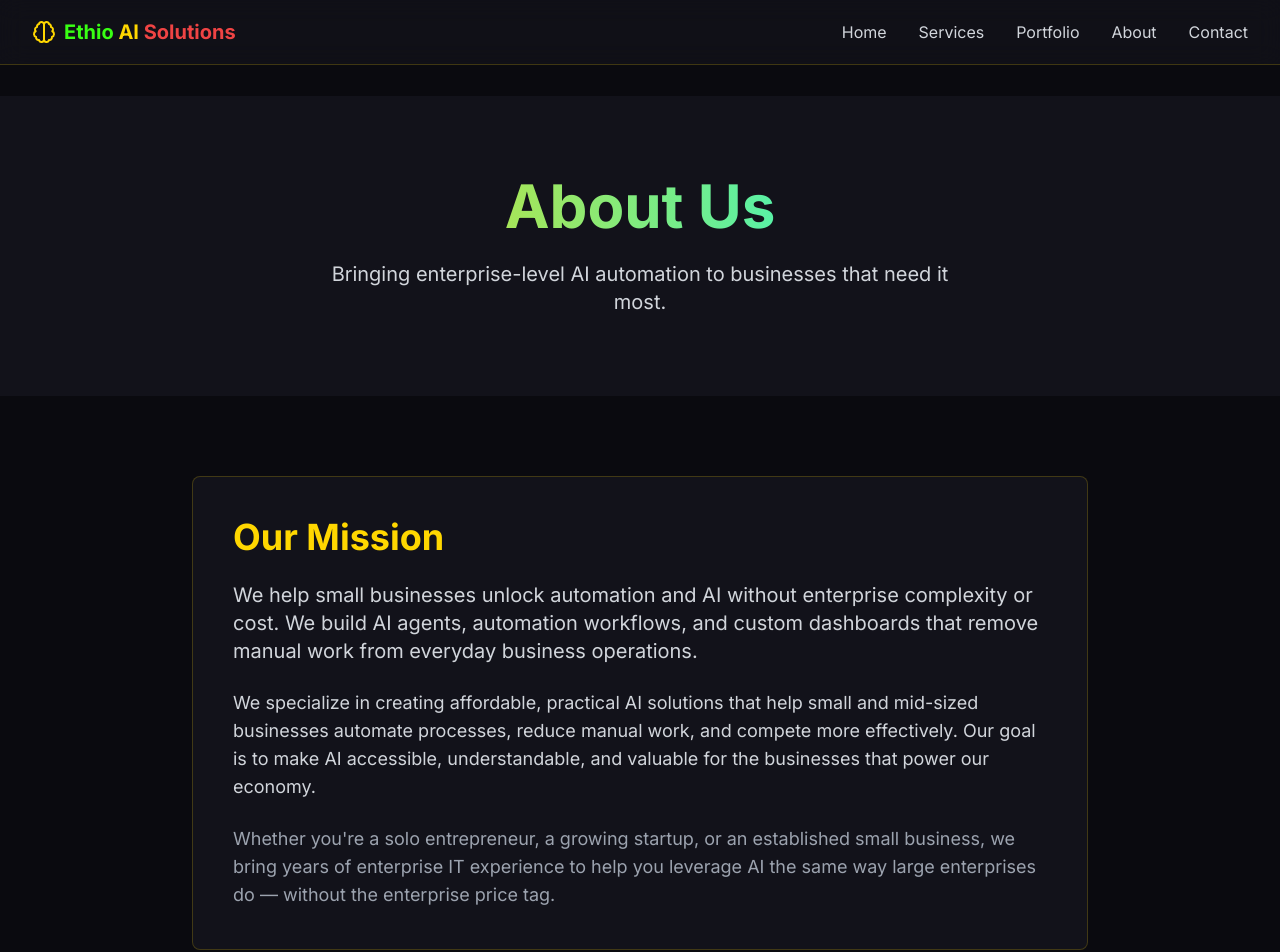
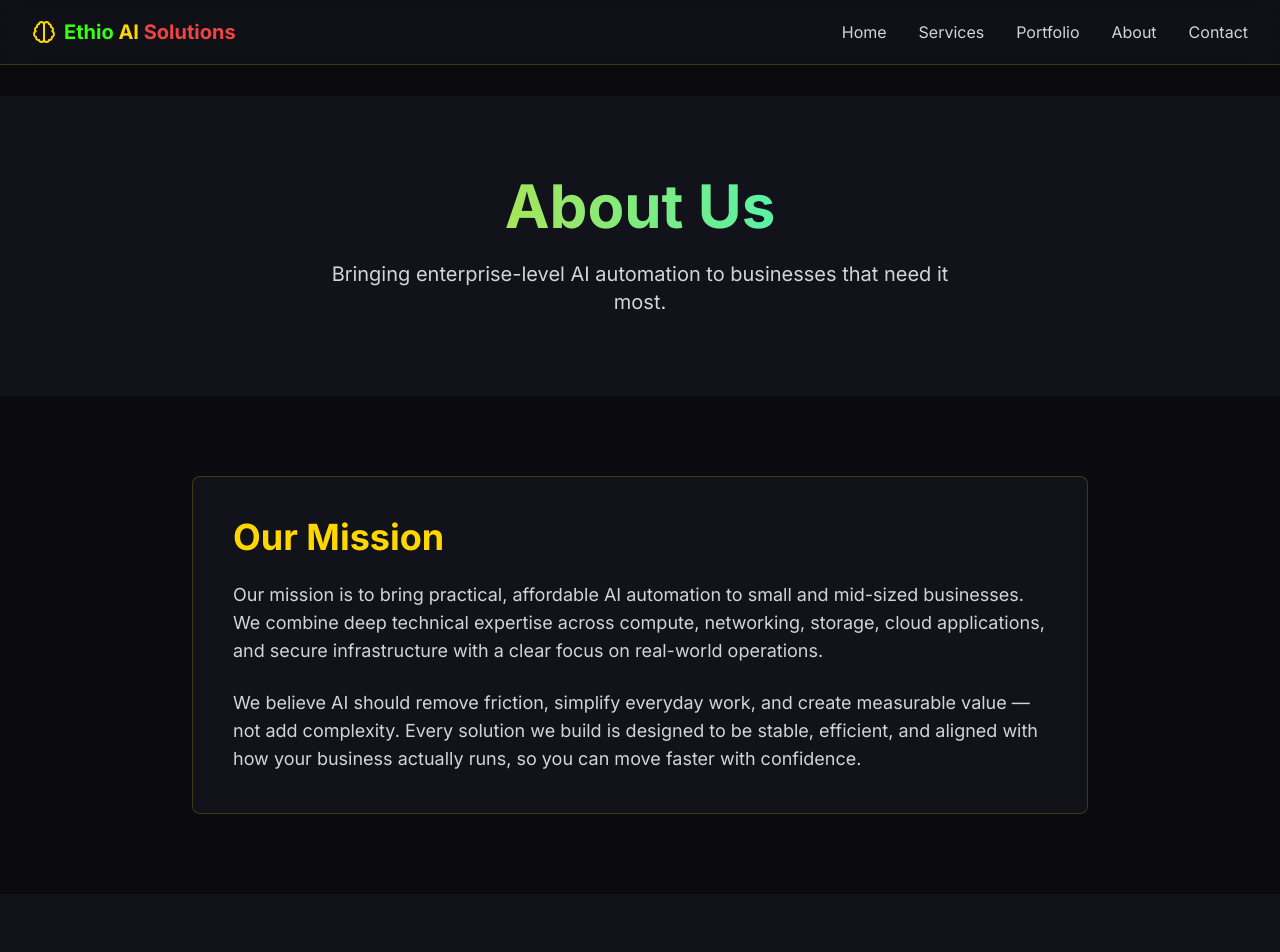
Before and after one commit to jaklilu/Ethio_AI_Solutions, a Next.js app: page /about in a window 1280 px wide. Shown: the top 952 px of the page. Built offline with nearby package versions, Linux system fonts and the light colour scheme.

Commit message:
update About page: replace Our Mission and Why We Do This sections with new content

```diff
--- a/app/about/page.tsx
+++ b/app/about/page.tsx
@@ -66,14 +66,11 @@ export default function AboutPage() {
               <h2 className="text-2xl sm:text-3xl md:text-4xl font-bold mb-4 sm:mb-6 text-gold-primary">
                 Our Mission
               </h2>
-              <p className="text-base sm:text-lg md:text-xl text-gray-300 mb-4 sm:mb-6 leading-relaxed">
-                We help small businesses unlock automation and AI without enterprise complexity or cost. We build AI agents, automation workflows, and custom dashboards that remove manual work from everyday business operations.
+              <p className="text-sm sm:text-base md:text-lg text-gray-300 mb-4 sm:mb-6 leading-relaxed">
+                Our mission is to bring practical, affordable AI automation to small and mid-sized businesses. We combine deep technical expertise across compute, networking, storage, cloud applications, and secure infrastructure with a clear focus on real-world operations.
               </p>
-              <p className="text-sm sm:text-base md:text-lg text-gray-300 mb-4 sm:mb-6 leading-relaxed">
-                We specialize in creating affordable, practical AI solutions that help small and mid-sized businesses automate processes, reduce manual work, and compete more effectively. Our goal is to make AI accessible, understandable, and valuable for the businesses that power our economy.
-              </p>
-              <p className="text-sm sm:text-base md:text-lg text-gray-400 leading-relaxed">
-                Whether you&apos;re a solo entrepreneur, a growing startup, or an established small business, we bring years of enterprise IT experience to help you leverage AI the same way large enterprises do — without the enterprise price tag.
+              <p className="text-sm sm:text-base md:text-lg text-gray-300 leading-relaxed">
+                We believe AI should remove friction, simplify everyday work, and create measurable value — not add complexity. Every solution we build is designed to be stable, efficient, and aligned with how your business actually runs, so you can move faster with confidence.
               </p>
             </motion.div>
           </Card>
```
